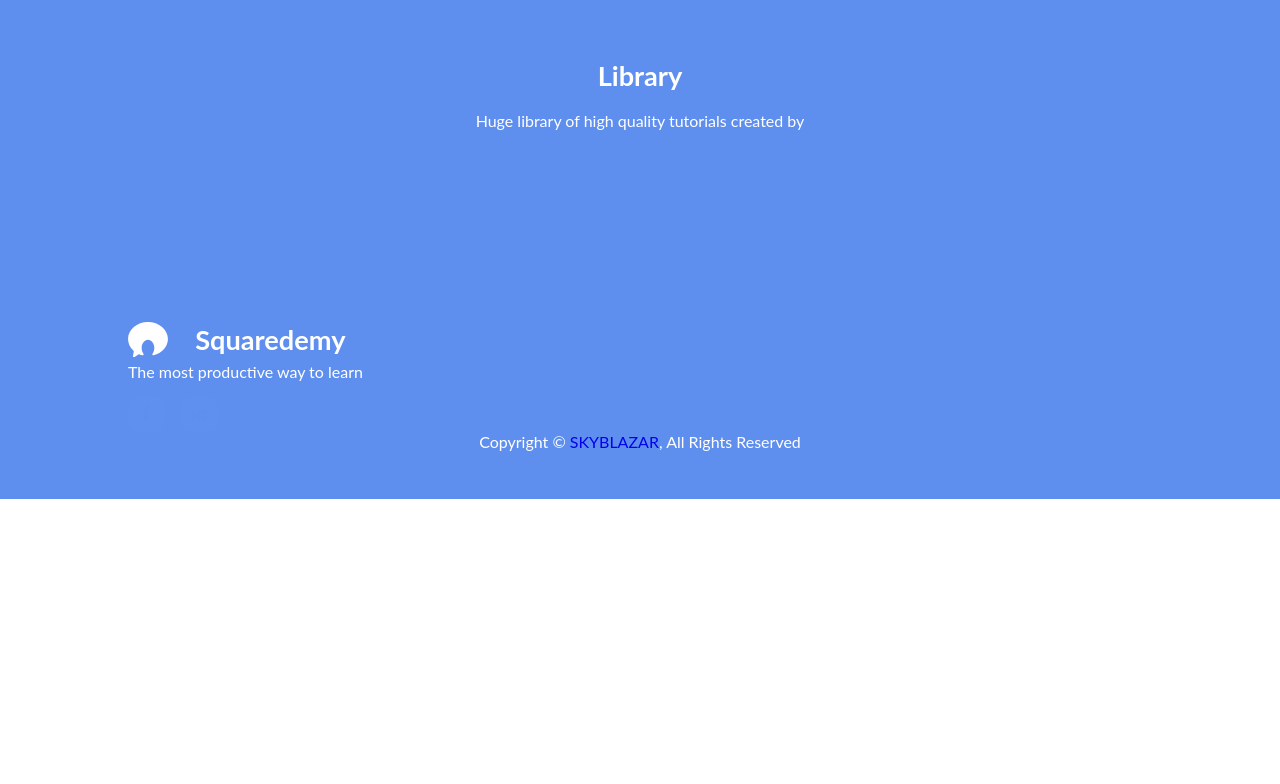
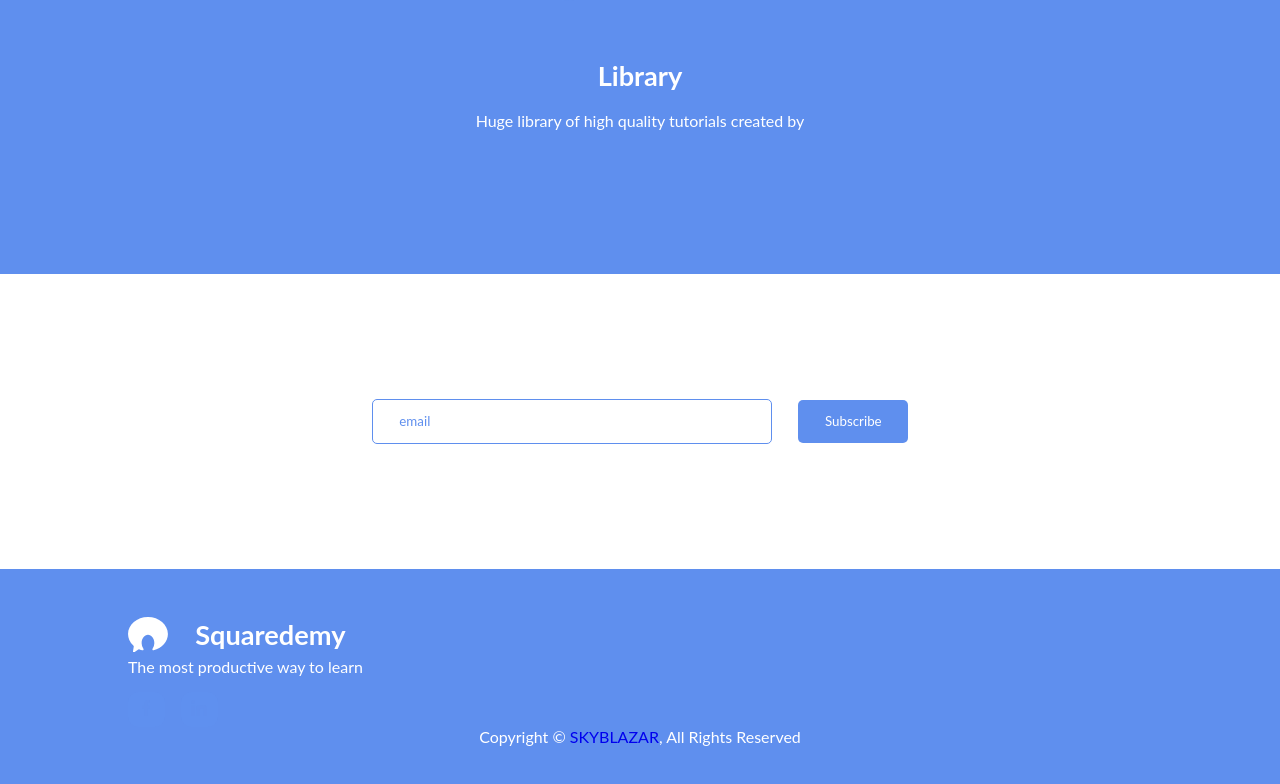
Before and after one commit to elishaking/squaredemy-web, a React (Create React App) app: page / in a window 1280 px wide. Shown: the part 4833-5617 px from the top of the page. Before the commit the page ends 5332 px from the top, so only its background shows below. Built offline with nearby package versions, Linux system fonts and the light colour scheme.

Commit message:
subscribe form

```diff
--- a/src/components/Home/Home.js
+++ b/src/components/Home/Home.js
@@ -101,7 +101,12 @@ export default class Home extends Component {
           </div>
         </div>
 
-        {/* // todo: add subscribe */}
+        <div className="subscribe container">
+          <form id="subscribe-form">
+            <input type="text" placeholder="email" />
+            <input type="submit" value="Subscribe" />
+          </form>
+        </div>
 
         <Footer />
       </div>
--- a/src/components/Home/Home.scss
+++ b/src/components/Home/Home.scss
@@ -168,6 +168,42 @@
     }
   }
 
+  .subscribe {
+    text-align: center;
+
+    #subscribe-form {
+      input {
+        padding: 1em 2em;
+        font-family: inherit;
+        border-radius: 5px;
+        outline: none;
+        margin: 1em;
+      }
+
+      input[type=text] {
+        border: 1px solid #5F8FEE;
+        width: 80vw;
+        max-width: 400px;
+      }
+
+      ::placeholder {
+        color: #5F8FEE;
+      }
+
+      input[type=submit] {
+        background-color: #5F8FEE;
+        color: white;
+        border: none;
+        cursor: pointer;
+        transition: 0.3s ease-in-out;
+      }
+
+      input[type=submit]:hover {
+        opacity: 0.7;
+      }
+    }
+  }
+
   @media (max-width: 960px) {
     .main {
       flex-direction: column;
```
